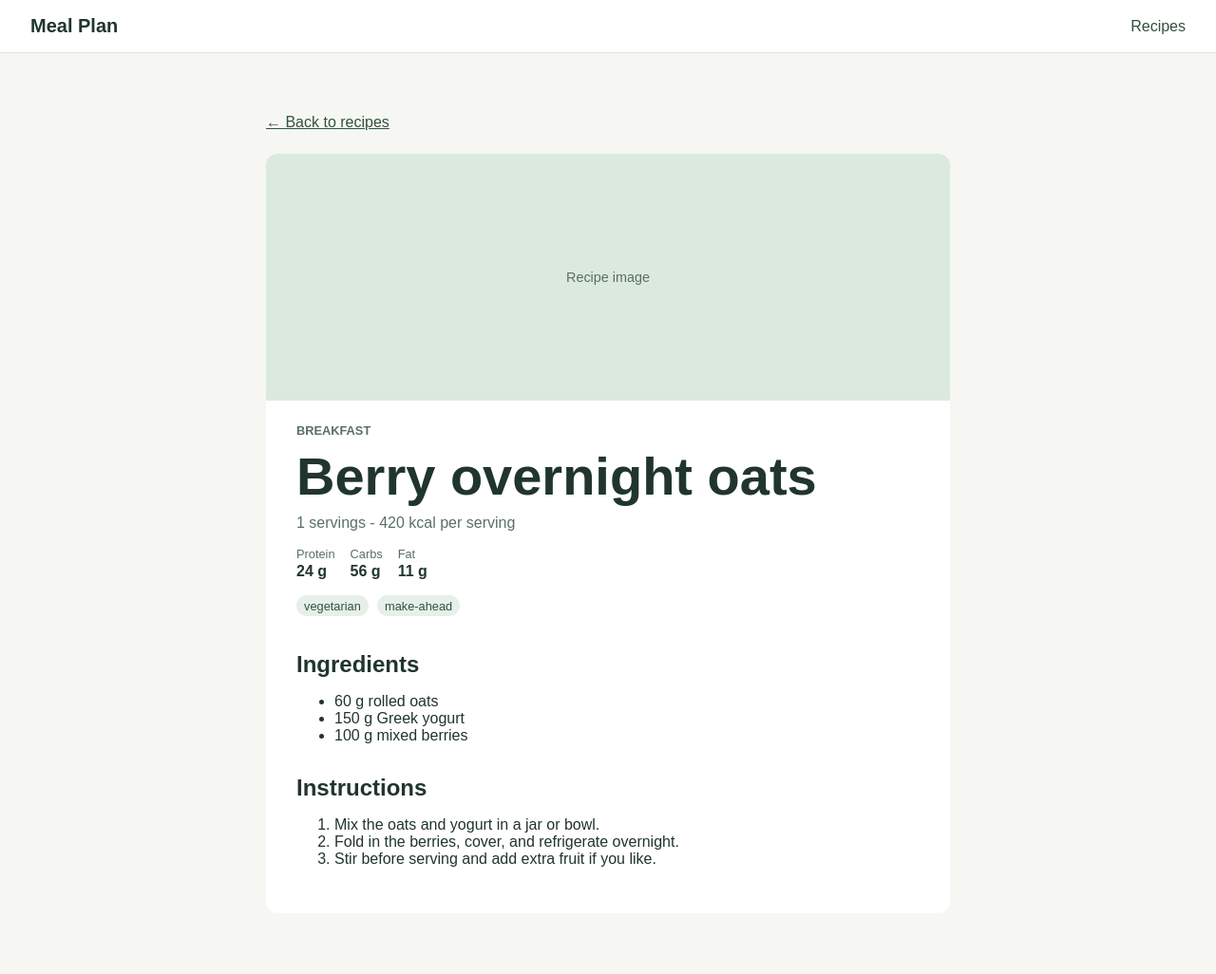
After one commit to carinamach/mealplan, a Flask app: page /recipes/1 in a window 1280 px wide. The commit adds this page. Shown: the whole page at 95% size. Run offline with Flask 3, Linux system fonts and the light colour scheme.

Commit message:
Implement recipe detail view and enhance recipe card interactions

```diff
--- a/app.py
+++ b/app.py
@@ -1,7 +1,7 @@
 import json
 from pathlib import Path
 
-from flask import Flask, render_template
+from flask import Flask, abort, render_template
 
 
 app = Flask(__name__)
@@ -12,6 +12,16 @@ def load_recipes():
     """Read the predefined recipes from the JSON data file."""
     with RECIPES_FILE.open(encoding="utf-8") as recipe_file:
         return json.load(recipe_file)
+
+
+def get_recipe(recipe_id):
+    """Return one recipe by its id, or stop with a 404 page if it is missing."""
+    recipe = next((recipe for recipe in load_recipes() if recipe["id"] == recipe_id), None)
+
+    if recipe is None:
+        abort(404)
+
+    return recipe
 
 
 @app.route("/")
@@ -26,5 +36,11 @@ def recipes():
     return render_template("recipes.html", recipes=load_recipes())
 
 
+@app.route("/recipes/<int:recipe_id>")
+def recipe_detail(recipe_id):
+    """Display one recipe with its ingredients and instructions."""
+    return render_template("recipe_detail.html", recipe=get_recipe(recipe_id))
+
+
 if __name__ == "__main__":
     app.run(debug=True)
--- a/static/css/style.css
+++ b/static/css/style.css
@@ -72,6 +72,15 @@ h1 {
     background: #ffffff;
     border: 1px solid #dfe5dc;
     border-radius: 12px;
+    color: inherit;
+    text-decoration: none;
+    transition: transform 0.15s ease, box-shadow 0.15s ease;
+}
+
+.recipe-card:hover,
+.recipe-card:focus-visible {
+    box-shadow: 0 5px 15px rgb(32 53 45 / 15%);
+    transform: translateY(-2px);
 }
 
 .recipe-card h2 {
@@ -86,6 +95,18 @@ h1 {
 .recipe-card ul {
     margin: 0;
     padding-left: 1.2rem;
+}
+
+.recipe-image-placeholder,
+.recipe-detail-image {
+    display: grid;
+    min-height: 150px;
+    place-items: center;
+    margin: -1.5rem -1.5rem 1.25rem;
+    border-radius: 12px 12px 0 0;
+    background: #dce9df;
+    color: #587064;
+    font-size: 0.9rem;
 }
 
 .recipe-type, .recipe-meta {
@@ -128,3 +149,28 @@ h1 {
     color: #31523f;
     font-size: 0.8rem;
 }
+
+.back-link {
+    display: inline-block;
+    margin-bottom: 1.5rem;
+    color: #31523f;
+}
+
+.recipe-detail {
+    padding: 2rem;
+    background: #ffffff;
+    border-radius: 12px;
+}
+
+.recipe-detail-image {
+    min-height: 260px;
+    margin: -2rem -2rem 1.5rem;
+}
+
+.recipe-section {
+    margin-top: 2rem;
+}
+
+.recipe-section h2 {
+    margin-bottom: 0.5rem;
+}
--- /dev/null
+++ b/templates/recipe_detail.html
@@ -0,0 +1,44 @@
+{% extends "base.html" %}
+
+{% block title %}Meal Plan | {{ recipe.name }}{% endblock %}
+
+{% block content %}
+    <a class="back-link" href="{{ url_for('recipes') }}">← Back to recipes</a>
+
+    <article class="recipe-detail">
+        <div class="recipe-detail-image" aria-hidden="true">Recipe image</div>
+        <p class="recipe-type">{{ recipe.meal_type }}</p>
+        <h1>{{ recipe.name }}</h1>
+        <p class="recipe-meta">{{ recipe.servings }} servings - {{ recipe.calories }} kcal per serving</p>
+
+        <dl class="nutrition">
+            <div><dt>Protein</dt><dd>{{ recipe.protein }} g</dd></div>
+            <div><dt>Carbs</dt><dd>{{ recipe.carbohydrates }} g</dd></div>
+            <div><dt>Fat</dt><dd>{{ recipe.fat }} g</dd></div>
+        </dl>
+
+        <p class="tags">
+            {% for tag in recipe.tags %}
+                <span>{{ tag }}</span>
+            {% endfor %}
+        </p>
+
+        <section class="recipe-section">
+            <h2>Ingredients</h2>
+            <ul>
+                {% for ingredient in recipe.ingredients %}
+                    <li>{{ ingredient.amount }} {{ ingredient.unit }} {{ ingredient.name }}</li>
+                {% endfor %}
+            </ul>
+        </section>
+
+        <section class="recipe-section">
+            <h2>Instructions</h2>
+            <ol>
+                {% for step in recipe.instructions %}
+                    <li>{{ step }}</li>
+                {% endfor %}
+            </ol>
+        </section>
+    </article>
+{% endblock %}
--- a/test_app.py
+++ b/test_app.py
@@ -13,9 +13,9 @@ class RecipeInstructionsTest(unittest.TestCase):
             "Every recipe should include preparation instructions.",
         )
 
-    def test_recipes_page_displays_instructions(self):
+    def test_recipe_detail_page_displays_instructions(self):
         client = app.test_client()
-        response = client.get("/recipes")
+        response = client.get("/recipes/1")
 
         self.assertEqual(response.status_code, 200)
         self.assertIn(b"Instructions", response.data)
```
Also changed, not shown: templates/recipes.html (+4 -16 lines).
